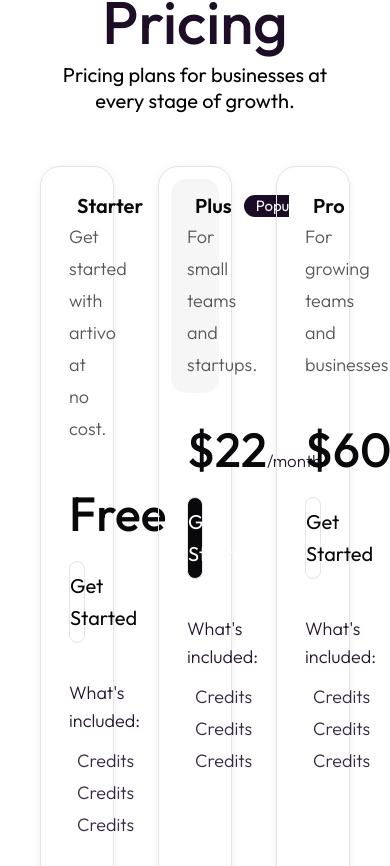
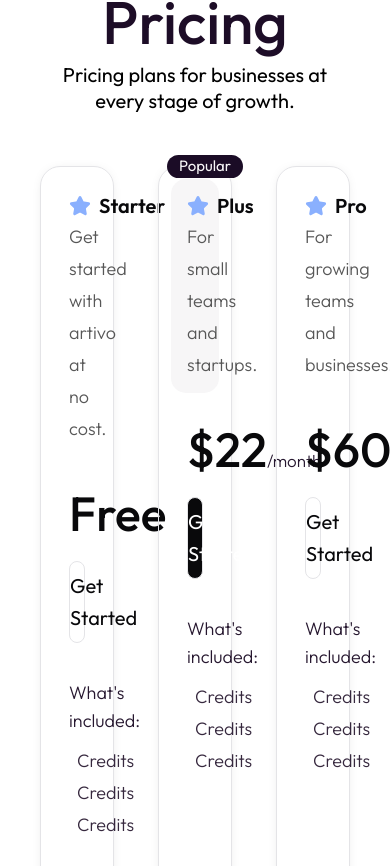
Before and after one commit to lisanderlee/landing-artivoai, a Next.js app: page /en/ in a window 390 px wide. Shown: the part 6918-7784 px from the top of the page. Built offline with nearby package versions, Linux system fonts and the light colour scheme.

Commit message:
a bit more animated pricing

```diff
--- a/app/[lang]/components/pricing.jsx
+++ b/app/[lang]/components/pricing.jsx
@@ -1,41 +1,64 @@
 'use client'
 
-import { useRef } from 'react'
-import { useInView, motion } from 'motion/react'
+import { motion } from 'motion/react'
 import { Diamond, Star } from 'lucide-react'
 import { cn } from '@/lib/utils'
 
 export const Pricing = () => {
-  const sectionRef = useRef(null)
-  const enterpriseRef = useRef(null)
-  const isInView = useInView(sectionRef, { margin: '-100px' })
-  const isEnterpriseInView = useInView(enterpriseRef, { margin: '-100px' })
+  const cardVariants = {
+    hidden: { opacity: 0, y: 40, scale: 0.98 },
+    visible: {
+      opacity: 1,
+      y: 0,
+      scale: 1,
+      transition: {
+        type: 'spring',
+        stiffness: 100,
+        damping: 15,
+        duration: 0.8,
+      },
+    },
+  }
+
+  const itemVariants = {
+    hidden: { opacity: 0, y: 10 },
+    visible: (i) => ({
+      opacity: 1,
+      y: 0,
+      transition: {
+        delay: i * 0.1,
+        duration: 0.6,
+        ease: [0.2, 0.8, 0.4, 1],
+      },
+    }),
+  }
+
   return (
-    <section
-      ref={sectionRef}
-      className="mx-auto my-10 max-w-[1730px] px-10 text-[#1D0D27] lg:mt-10 lg:mb-30"
-    >
+    <section className="mx-auto my-10 max-w-[1730px] px-10 text-[#1D0D27] lg:mt-10 lg:mb-30">
       <div className="flex w-full flex-col items-center justify-center text-center">
         <motion.p
           initial={{ opacity: 0, y: 20 }}
-          animate={isInView ? { opacity: 1, y: 0 } : {}}
+          whileInView={{ opacity: 1, y: 0 }}
           transition={{ duration: 0.6 }}
+          viewport={{ margin: '0px 0px -100px 0px' }}
           className="rounded-[40px] border border-[#7A57D2] px-10 py-1.5 font-medium text-[#09090B] shadow-[0px_4px_12.7px_0px_rgba(177,177,177,0.25)]"
         >
           Pricing
         </motion.p>
         <motion.h3
           initial={{ opacity: 0, y: 20 }}
-          animate={isInView ? { opacity: 1, y: 0 } : {}}
+          whileInView={{ opacity: 1, y: 0 }}
           transition={{ duration: 0.6, delay: 0.2 }}
+          viewport={{ margin: '0px 0px -100px 0px' }}
           className="mt-6 max-w-4xl text-6xl font-medium"
         >
           Simple, Flexible Pricing
         </motion.h3>
         <motion.p
           initial={{ opacity: 0, y: 20 }}
-          animate={isInView ? { opacity: 1, y: 0 } : {}}
+          whileInView={{ opacity: 1, y: 0 }}
           transition={{ duration: 0.6, delay: 0.4 }}
+          viewport={{ margin: '0px 0px -100px 0px' }}
           className="mt-2.5 max-w-2xl text-[20px] leading-6.5 text-black"
         >
           Pricing plans for businesses at every stage of growth.
@@ -43,100 +66,144 @@ export const Pricing = () => {
       </div>
       <div className="mt-13 grid grid-cols-3 gap-11">
         <PricingCard
-          isInView={isInView}
           title="Starter"
           description="Get started with artivo at no cost."
           price="Free"
           buttonText="Get Started"
           features={['Credits', 'Credits', 'Credits']}
+          variants={cardVariants}
         />
 
         <PricingCard
-          isInView={isInView}
           title="Plus"
           description="For small teams and startups."
           price="$22"
           buttonText="Get Started"
           features={['Credits', 'Credits', 'Credits']}
           isPopular
+          variants={cardVariants}
         />
+
         <PricingCard
-          isInView={isInView}
           title="Pro"
           description="For growing teams and businesses."
           price="$60"
           buttonText="Get Started"
           features={['Credits', 'Credits', 'Credits']}
+          variants={cardVariants}
         />
       </div>
+
+      {/* Enterprise section */}
+
       <motion.div
-        ref={enterpriseRef}
-        id="enterprise"
         className="mt-10 flex w-full items-end justify-between rounded-[20px] px-9 py-6 shadow-[0px_1px_12.7px_-7px_rgba(0,0,0,0.25)]"
-        initial={{ opacity: 0, scale: 1.05, y: 20 }}
-        animate={isEnterpriseInView ? { opacity: 1, scale: 1, y: 0 } : {}}
-        transition={{ duration: 0.6, delay: 0.6 }}
+        initial="hidden"
+        whileInView="visible"
+        viewport={{ once: true, margin: '-100px' }}
+        transition={{ staggerChildren: 0.1, delayChildren: 0.3 }}
       >
         <div className="flex gap-22">
-          <div className="max-w-84">
+          <motion.div className="max-w-84" variants={itemVariants} custom={0}>
             <h6 className="flex items-center">
-              <Star className="h-5.5 w-5.5 fill-[#8AB0FE] text-[#8AB0FE]" />
+              <motion.span
+                initial={{ scale: 0 }}
+                whileInView={{ scale: 1 }}
+                transition={{ type: 'spring', delay: 0.4 }}
+                viewport={{ once: true }}
+              >
+                <Star className="h-5.5 w-5.5 fill-[#8AB0FE] text-[#8AB0FE]" />
+              </motion.span>
               <span className="ml-2 text-5xl font-semibold text-[#09090B]">Enterprise</span>
             </h6>
-            <p className="mt-6 text-lg leading-8 font-light text-[#575757]">
+            <motion.p
+              className="mt-6 text-lg leading-8 font-light text-[#575757]"
+              variants={itemVariants}
+              custom={1}
+            >
               No pierdas tu ventaja competitiva. Trae a tu compania al proximo siglo con la ayuda de
               Artivo.
-            </p>
-          </div>
-          <div className="text-lg font-light text-[#26172F]">
+            </motion.p>
+          </motion.div>
+
+          <motion.div
+            className="text-lg font-light text-[#26172F]"
+            variants={itemVariants}
+            custom={2}
+          >
             <p>What&apos;s included:</p>
             <ul className="mt-3 list-none space-y-1 pl-0">
-              <li className="flex items-center gap-2">
-                <Diamond className="h-4 w-4 fill-[#1B0C26] text-[#1B0C26]" />
-                <span className="text-[#36283E]">Credits</span>
-              </li>
-              <li className="flex items-center gap-2">
-                <Diamond className="h-4 w-4 fill-[#1B0C26] text-[#1B0C26]" />
-                <span className="text-[#36283E]">Credits</span>
-              </li>
-              <li className="flex items-center gap-2">
-                <Diamond className="h-4 w-4 fill-[#1B0C26] text-[#1B0C26]" />
-                <span className="text-[#36283E]">Credits</span>
-              </li>
+              {[0, 1, 2].map((i) => (
+                <motion.li
+                  key={i}
+                  className="flex items-center gap-2"
+                  variants={itemVariants}
+                  custom={3 + i}
+                >
+                  <Diamond className="h-4 w-4 fill-[#1B0C26] text-[#1B0C26]" />
+                  <span className="text-[#36283E]">Credits</span>
+                </motion.li>
+              ))}
             </ul>
-          </div>
+          </motion.div>
         </div>
 
-        <div className="flex h-full w-full flex-1 items-stretch justify-end">
-          <button className="cursor-pointer rounded-[10px] border px-10 py-2 text-[20px] leading-8 transition-all hover:bg-[#1B0C25] hover:text-zinc-50">
+        <motion.div
+          className="flex h-full w-full flex-1 items-stretch justify-end"
+          variants={itemVariants}
+          custom={6}
+        >
+          <motion.button
+            className="cursor-pointer rounded-[10px] border px-10 py-2 text-[20px] leading-8 transition-all hover:bg-[#1B0C25] hover:text-zinc-50"
+            whileHover={{ scale: 1.02 }}
+            whileTap={{ scale: 0.98 }}
+          >
             Contact Us
-          </button>
-        </div>
+          </motion.button>
+        </motion.div>
       </motion.div>
     </section>
   )
 }
 
-const PricingCard = ({ title, description, price, buttonText, features, isPopular }) => {
-  const sectionRef = useRef(null)
-  const isInView = useInView(sectionRef, { margin: '-100px' })
+const PricingCard = ({ title, description, price, buttonText, features, isPopular, variants }) => {
   return (
     <motion.div
-      ref={sectionRef}
       className="relative max-w-[480px] rounded-[20px] border p-3 shadow-[0px_1px_12.7px_-7px_rgba(0,0,0,0.25)]"
-      initial={{ opacity: 0, x: -20, scale: 1.05 }}
-      animate={isInView ? { opacity: 1, x: 0, scale: 1 } : {}}
-      transition={{ duration: 0.6 }}
+      initial="hidden"
+      whileInView="visible"
+      viewport={{ once: true, margin: '-100px' }}
+      variants={variants}
     >
-      <div className={cn(isPopular ? 'bg-[#F7F6F7]' : 'bg-white', 'mb-6 rounded-[15px] px-4 py-3')}>
+      {isPopular && (
+        <motion.div
+          className="absolute -top-3 -right-3 z-10 rounded-[50px] bg-[#1B0C26] px-3 text-[15px] text-[#F7F6F7]"
+          initial={{ scale: 0 }}
+          whileInView={{ scale: 1 }}
+          transition={{ type: 'spring', delay: 0.2 }}
+          viewport={{ once: true }}
+        >
+          Popular
+        </motion.div>
+      )}
+
+      <div
+        className={
+          isPopular
+            ? 'mb-6 rounded-[15px] bg-[#F7F6F7] px-4 py-3'
+            : 'mb-6 rounded-[15px] bg-white px-4 py-3'
+        }
+      >
         <div className="flex items-center">
-          <Star className="h-5.5 w-5.5 fill-[#8AB0FE] text-[#8AB0FE]" />
+          <motion.span
+            initial={{ scale: 0.8 }}
+            whileInView={{ scale: 1 }}
+            transition={{ type: 'spring', delay: 0.3 }}
+            viewport={{ once: true }}
+          >
+            <Star className="h-5.5 w-5.5 fill-[#8AB0FE] text-[#8AB0FE]" />
+          </motion.span>
           <span className="ml-2 text-[20px] font-semibold text-[#09090B]">{title}</span>
-          {isPopular && (
-            <span className="ml-3 rounded-[50px] bg-[#1B0C26] px-3 text-[15px] text-[#F7F6F7]">
-              Popular
-            </span>
-          )}
         </div>
         <p className="text-lg leading-8 font-light text-[#575757]">{description}</p>
       </div>
@@ -148,25 +215,33 @@ const PricingCard = ({ title, description, price, buttonText, features, isPopula
             <span className="text-[17px] font-light text-[#26172F]">/month</span>
           )}
         </h6>
-        <button
-          className={cn(
-            'mt-6 w-full cursor-pointer rounded-[10px] border py-2 text-[20px] leading-8 transition-all',
+        <motion.button
+          className={`mt-6 w-full cursor-pointer rounded-[10px] border py-2 text-[20px] leading-8 transition-all ${
             isPopular
               ? 'bg-[#09090B] text-white hover:bg-[#F5F5F5] hover:text-zinc-800'
-              : 'bg-white text-[#09090B] hover:bg-[#1B0C26] hover:text-zinc-50',
-          )}
+              : 'bg-white text-[#09090B] hover:bg-[#1B0C26] hover:text-zinc-50'
+          }`}
+          whileHover={{ scale: 1.02 }}
+          whileTap={{ scale: 0.98 }}
         >
           {buttonText}
-        </button>
+        </motion.button>
 
         <div className="mt-9 text-lg font-light text-[#26172F]">
           <p>What&apos;s included:</p>
           <ul className="mt-3 list-none space-y-1 pl-0">
-            {features.map((feature, index) => (
-              <li key={index} className="flex items-center gap-2">
+            {features.map((feature, i) => (
+              <motion.li
+                key={i}
+                className="flex items-center gap-2"
+                initial={{ opacity: 0, x: -10 }}
+                whileInView={{ opacity: 1, x: 0 }}
+                transition={{ delay: 0.4 + i * 0.1 }}
+                viewport={{ once: true }}
+              >
                 <Diamond className="h-4 w-4 fill-[#1B0C26] text-[#1B0C26]" />
                 <span className="text-[#36283E]">{feature}</span>
-              </li>
+              </motion.li>
             ))}
           </ul>
         </div>
```
